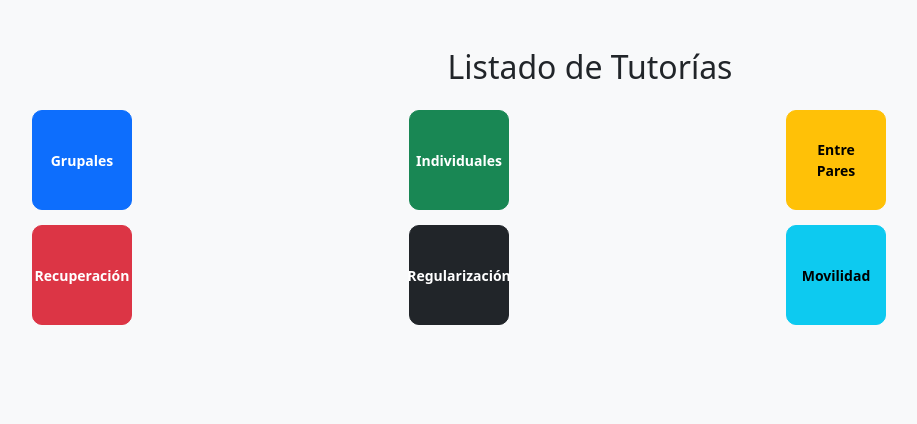
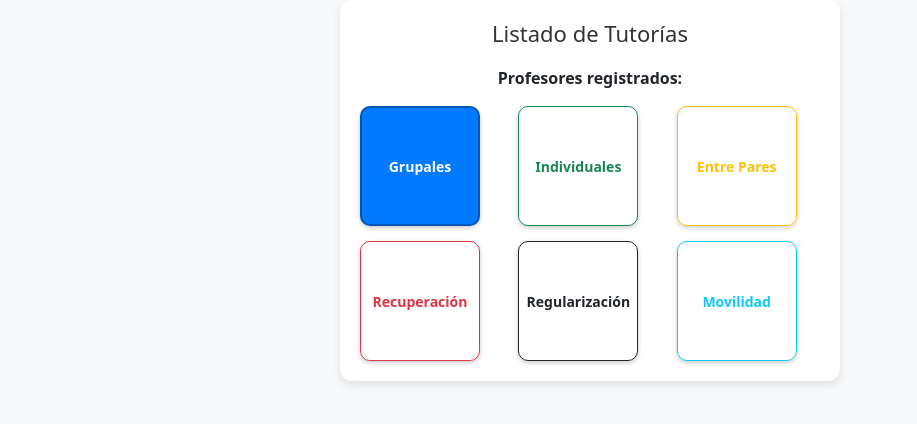
Before and after one commit to Eter-p/tutorias-ESCOM, a Django app: template formulario/templates/p.html in a window 1280 px wide. Shown: the top 424 px of the page, without its empty margins (50-967 px from the left). Run offline with Django 5.2, Linux system fonts and the light colour scheme; the template is opened without the code that fills it, so the values that code supplies are empty.

Commit message:
Agregado contador de profesores

```diff
--- a/formulario/templates/p.html
+++ b/formulario/templates/p.html
@@ -4,18 +4,32 @@
     <meta charset="UTF-8">
     <meta name="viewport" content="width=device-width, initial-scale=1.0">
     <title>Listado de Tutorías</title>
-    <!-- Enlace a Bootstrap 5 -->
+    <!-- Bootstrap 5 -->
     <link href="https://cdn.jsdelivr.net/npm/bootstrap@5.3.0/dist/css/bootstrap.min.css" rel="stylesheet">
     <style>
-        .button-grid {
+        .container {
+            max-width: 500px;
+            background: white;
+            padding: 20px;
+            border-radius: 12px;
+            box-shadow: 0 4px 10px rgba(0, 0, 0, 0.1);
+            margin: auto;
+            text-align: center;
+        }
+        h2 {
+            color: #333;
+            font-size: 22px;
+            margin-bottom: 20px;
+        }
+        .btn-grid {
             display: grid;
             grid-template-columns: repeat(3, 1fr);
             gap: 15px;
             justify-content: center;
         }
         .btn-square {
-            width: 100px; /* Definimos un tamaño cuadrado */
-            height: 100px;
+            width: 120px;
+            height: 120px;
             font-size: 14px;
             font-weight: bold;
             display: flex;
@@ -23,29 +37,36 @@
             justify-content: center;
             border-radius: 10px;
             text-align: center;
-            transition: transform 0.2s ease, background 0.3s;
+            transition: all 0.3s ease;
+            box-shadow: 0 2px 5px rgba(0, 0, 0, 0.2);
         }
         .btn-square:hover {
             transform: scale(1.05);
         }
+        .btn-active {
+            background-color: #007bff !important;
+            color: white !important;
+            border: 2px solid #0056b3;
+        }
     </style>
 </head>
-<body class="bg-light text-center">
+<body class="bg-light">
 
-    <div class="container mt-5">
-        <h2 class="mb-4">Listado de Tutorías</h2>
+    <div class="container">
+        <h2>Listado de Tutorías</h2>
+        <p class="fw-bold">Profesores registrados:</p>
 
-        <div class="button-grid">
-            <button class="btn btn-primary btn-square" onclick="window.location.href='#grupales'">Grupales</button>
-            <button class="btn btn-success btn-square" onclick="window.location.href='#individuales'">Individuales</button>
-            <button class="btn btn-warning btn-square" onclick="window.location.href='#entre-pares'">Entre Pares</button>
-            <button class="btn btn-danger btn-square" onclick="window.location.href='#recuperacion'">Recuperación</button>
-            <button class="btn btn-dark btn-square" onclick="window.location.href='#regularizacion'">Regularización</button>
-            <button class="btn btn-info btn-square" onclick="window.location.href='#movilidad'">Movilidad</button>
+        <div class="btn-grid">
+            <button class="btn btn-outline-primary btn-square btn-active" onclick="window.location.href='#grupales'">Grupales</button>
+            <button class="btn btn-outline-success btn-square" onclick="window.location.href='#individuales'">Individuales</button>
+            <button class="btn btn-outline-warning btn-square" onclick="window.location.href='#entre-pares'">Entre Pares</button>
+            <button class="btn btn-outline-danger btn-square" onclick="window.location.href='#recuperacion'">Recuperación</button>
+            <button class="btn btn-outline-dark btn-square" onclick="window.location.href='#regularizacion'">Regularización</button>
+            <button class="btn btn-outline-info btn-square" onclick="window.location.href='#movilidad'">Movilidad</button>
         </div>
     </div>
 
-    <!-- Bootstrap JS (opcional, si necesitas funcionalidades interactivas) -->
+    <!-- Bootstrap JS -->
     <script src="https://cdn.jsdelivr.net/npm/bootstrap@5.3.0/dist/js/bootstrap.bundle.min.js"></script>
 
 </body>
--- a/proyTutorias/urls.py
+++ b/proyTutorias/urls.py
@@ -24,6 +24,7 @@ urlpatterns = [
     path('',vf.formulario,name="inicio"),
     path('administrador/',vf.administrador,name="administrador"),
     path('administrador/tutoria/<str:tipo>/',vt.lista_tutorias,name="lista_tutorias"),
+    path('administrador/profesores/',vf.profesores,name="profesores"),
     path('formulario/',vf.formulario,name="formulario"),
     path('signin/',vf.signin,name="signin"),
     path('logout/',vf.signout,name="logout"),
```
Also changed, not shown: formulario/templates/administrador.html (+21 -9 lines), formulario/templates/profesores.html (added, +8 -0 lines), formulario/views.py (+23 -1 lines).
